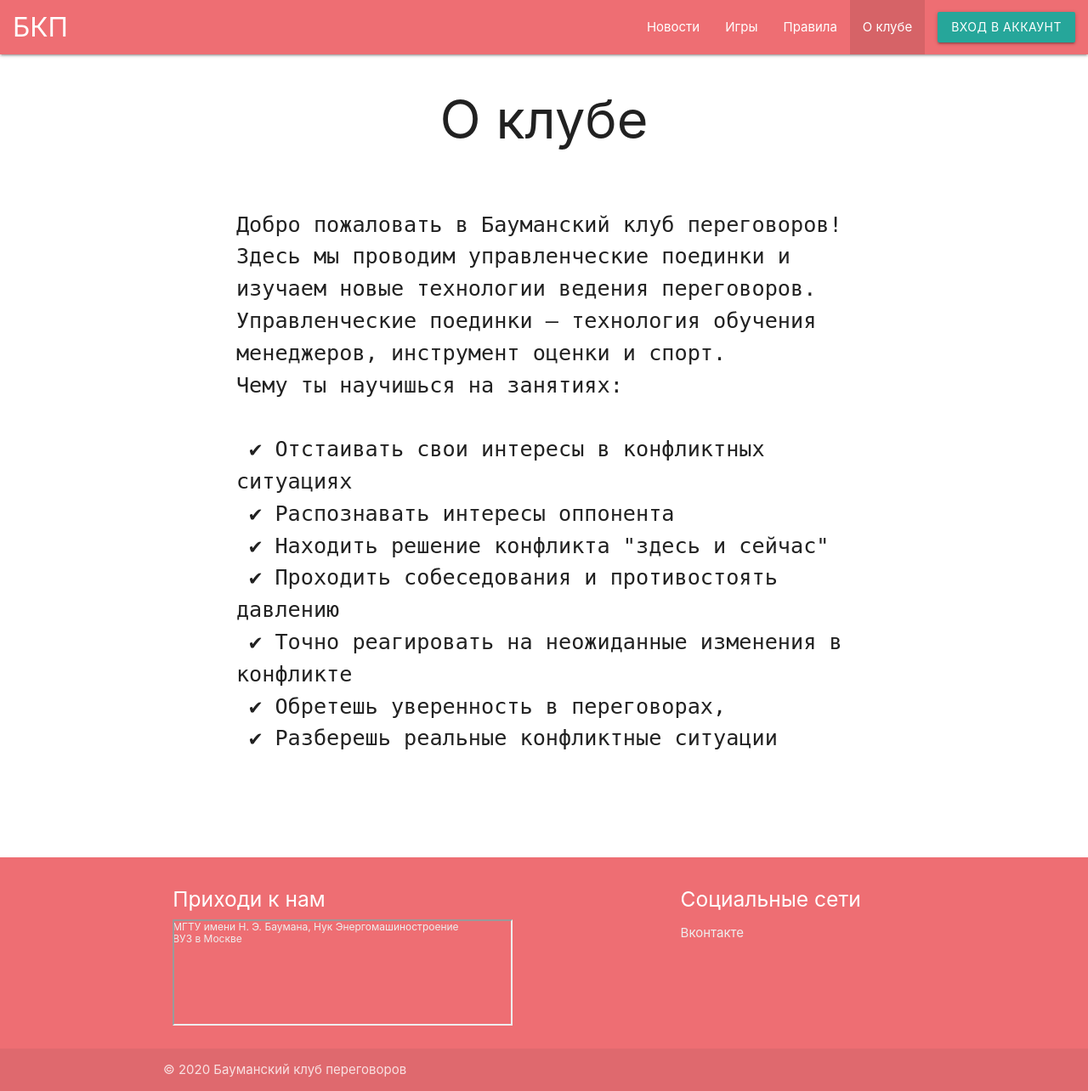
After one commit to alexey-ershkov/BaumanNegotationClub-Site, a Django app: page /about/ in a window 1280 px wide. The commit adds this page. Shown: the whole page at 85% size. Run offline with Django 3.2, Linux system fonts and the light colour scheme.

Commit message:
about done

```diff
--- a/BaumanNegotationClubSite/urls.py
+++ b/BaumanNegotationClubSite/urls.py
@@ -29,6 +29,7 @@ urlpatterns = [
     path('register/', views.register, name='register'),
     path('profile/', views.settings, name='profile'),
     path('rules/', views.rules, name='rules'),
+    path('about/', views.about, name='about'),
 ]
 
 if settings.DEBUG:
--- a/main/views.py
+++ b/main/views.py
@@ -196,4 +196,11 @@ def rules(request):
     if request.user.is_authenticated:
         author = ExtendedUser.objects.get(user=request.user)
     rules = Rules.objects.order_by('position')
-    return render(request, 'rules.html', {'author': author, 'rules': rules})
+    return render(request, 'rules.html', {'active': 'rules', 'author': author, 'rules': rules})
+
+
+def about(request):
+    author = ''
+    if request.user.is_authenticated:
+        author = ExtendedUser.objects.get(user=request.user)
+    return render(request, 'about.html', {'active': 'about', 'author': author})
--- /dev/null
+++ b/templates/about.html
@@ -0,0 +1,30 @@
+{% extends 'base.html' %}
+{% block title %}
+    О клубе
+{% endblock %}
+{% block content %}
+    <div class="row">
+        <div class="col s12 center-align">
+            <h1>О клубе </h1>
+        </div>
+    </div>
+    <div class="row">
+        <div class="col s12 l10 push-l1">
+            <pre class="flow-text">
+Добро пожаловать в Бауманский клуб переговоров!
+Здесь мы проводим управленческие поединки и изучаем новые технологии ведения переговоров.
+Управленческие поединки — технология обучения менеджеров, инструмент оценки и спорт.
+Чему ты научишься на занятиях:
+
+ ✔ Отстаивать свои интересы в конфликтных ситуациях
+ ✔ Распознавать интересы оппонента
+ ✔ Находить решение конфликта "здесь и сейчас"
+ ✔ Проходить собеседования и противостоять давлению
+ ✔ Точно реагировать на неожиданные изменения в конфликте
+ ✔ Обретешь уверенность в переговорах,
+ ✔ Разберешь реальные конфликтные ситуации
+
+            </pre>
+        </div>
+    </div>
+{% endblock %}
--- a/templates/inc/navUrls.html
+++ b/templates/inc/navUrls.html
@@ -1,11 +1,7 @@
-{% if active == 'news' %}
-    <li class="active"><a href="/news">Новости</a></li>
-{% else %}
-    <li><a href="/news">Новости</a></li>
-{% endif %}
-<li><a href="/play">Игры</a></li>
-<li><a href="/rules">Правила</a></li>
-<li><a href="/rules">О клубе</a></li>
+<li {% if active == 'news' %} class="active" {% endif %}><a href="/news">Новости</a></li>
+<li {% if active == 'games' %} class="active" {% endif %}><a href="/play">Игры</a></li>
+<li {% if active == 'rules' %} class="active" {% endif %}><a href="/rules">Правила</a></li>
+<li {% if active == 'about' %} class="active" {% endif %}><a href="/about">О клубе</a></li>
 {% if author.user.is_authenticated %}
     <li>
         <a href="/profile" class=" waves-effect waves-light btn-large">
--- a/templates/rules.html
+++ b/templates/rules.html
@@ -3,6 +3,11 @@
     Правила
 {% endblock %}
 {% block content %}
+    <div class="row">
+        <div class="col s12 center-align">
+            <h1>Правила игры </h1>
+        </div>
+    </div>
     {% for rule in rules %}
         <div class="row">
             <div class="col s12 l10 push-l1">
```
